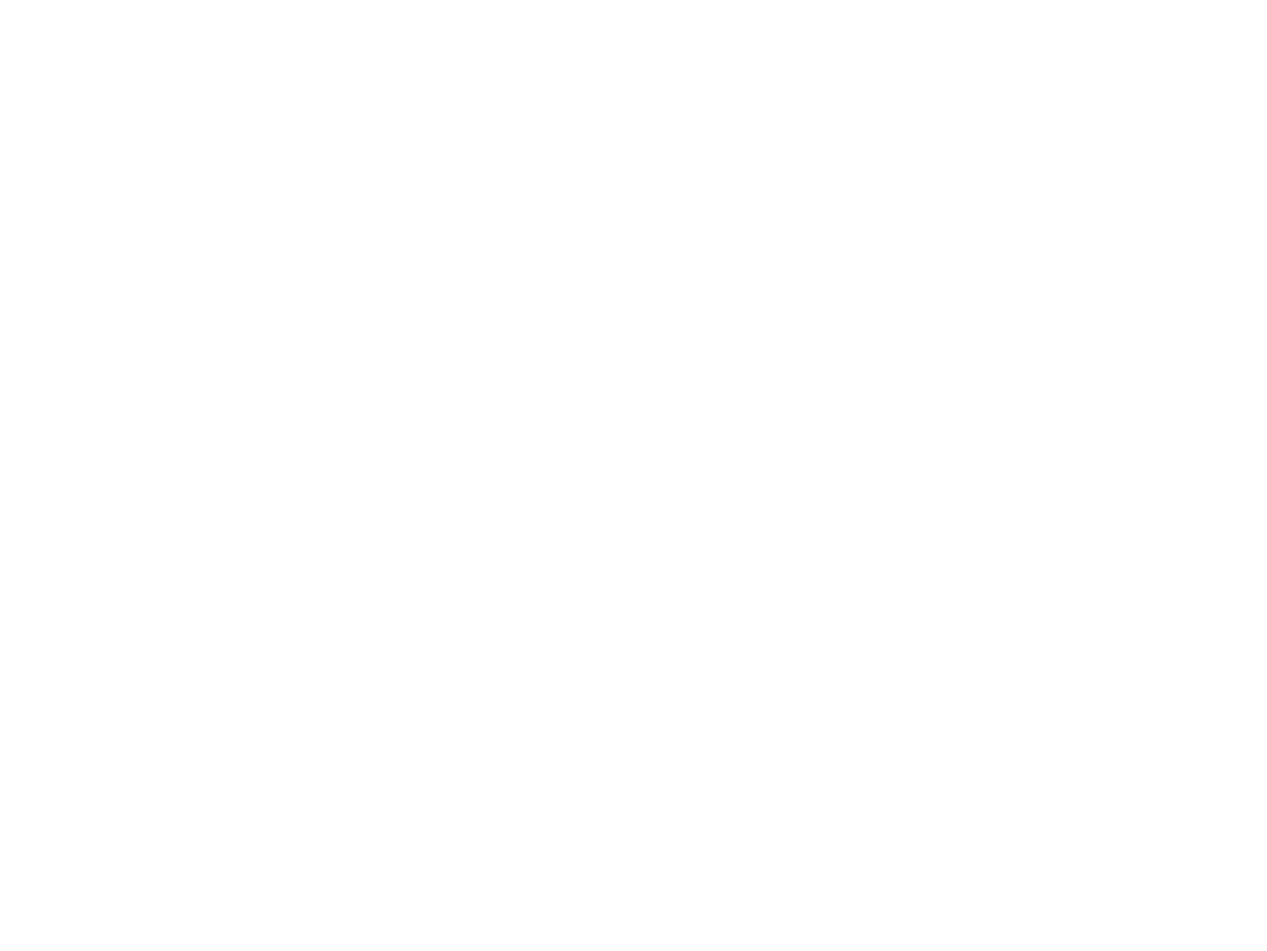
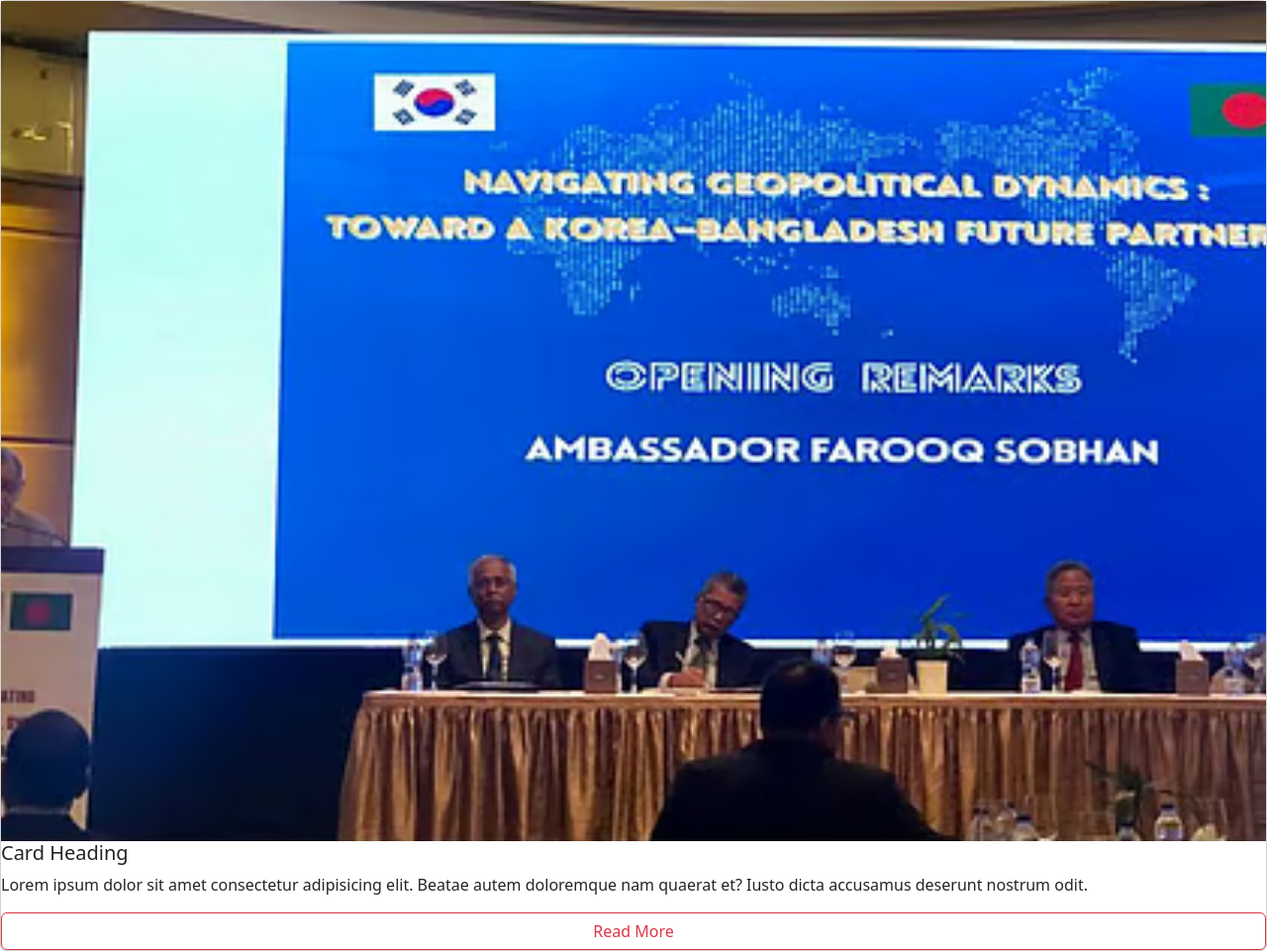
Before and after one commit to tawhid-11/TechStdio, a plain HTML site: page buttton clearfix.html in a window 1280 px wide. Shown: the whole page at 99% size. Before the commit the page ends 800 px from the top, so only its background shows below. Drawn offline with nearby package versions, Linux system fonts and the light colour scheme.

Commit message:
Update buttton clearfix.html

```diff
--- a/buttton clearfix.html
+++ b/buttton clearfix.html
@@ -58,8 +58,16 @@
       <div class="vr"></div>
       <button class="btn btn-outline-danger">Reset</button>
     </div>
-    -->
+visually hidden
     <h2 class="visually-hidden">Lorem ipsum dolor sit amet.</h2>
     <h2 class="visually-hidden-focusable">Lorem ipsum dolor sit amet.</h2>
+        -->
+    <div class="card style=width:18rem;">
+      <img src="korea.png" alt="" class="card-omg-top">
+      <h5>Card Heading</h5>
+      <p class="card-text">Lorem ipsum dolor sit amet consectetur adipisicing elit. Beatae autem doloremque nam quaerat et? Iusto dicta accusamus deserunt nostrum odit.</p>
+      <a class="btn btn-outline-danger stretched-link" href="https://getbootstrap.com/docs/5.3/helpers/ratio/-link">Read More</a>
+
+    </div>
   </body>
   </html>
```
